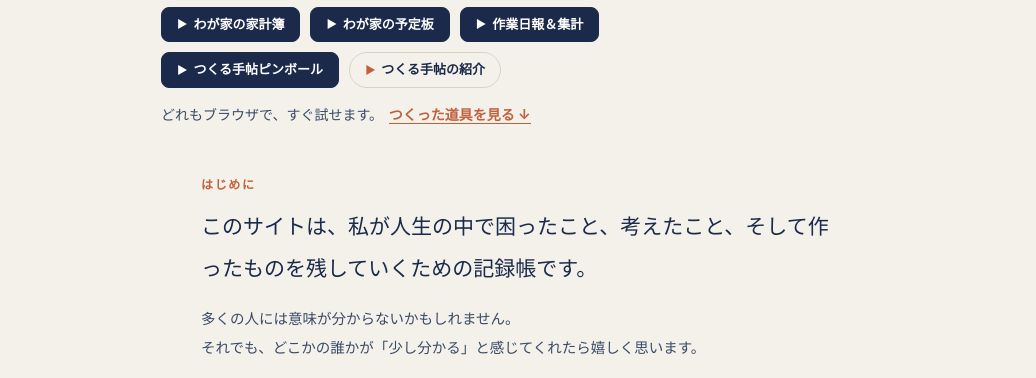
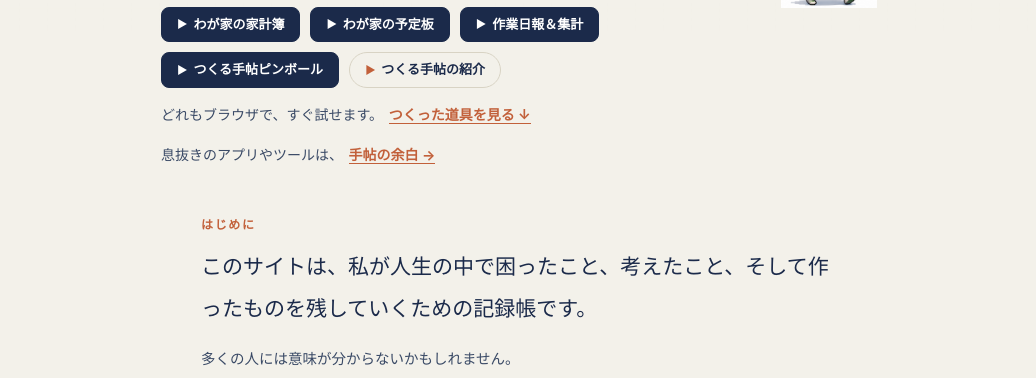
Before and after one commit to tad551216-rgb/tsukuru-techo, a plain HTML site: page index.html in a window 1280 px wide. Shown: the part 419-797 px from the top of the page, without its empty margins (121-1157 px from the left). Drawn offline with Linux system fonts and the light colour scheme.

Commit message:
Add files via upload

```diff
--- a/index.html
+++ b/index.html
@@ -361,6 +361,7 @@
           <a class="vbtn sans" href="docs/tukurutetyou-douga.mp4" data-video="docs/tukurutetyou-douga.mp4"><span class="play">▶</span>つくる手帖の紹介</a>
         </div>
         <p class="hero-try sans">どれもブラウザで、すぐ試せます。<a href="#apps">つくった道具を見る ↓</a></p>
+        <p class="hero-try sans">息抜きのアプリやツールは、<a href="yohaku.html">手帖の余白 →</a></p>
       </div>
       <img class="hero-techon" src="characters/techon.png" alt="" aria-hidden="true">
     </div>
```
